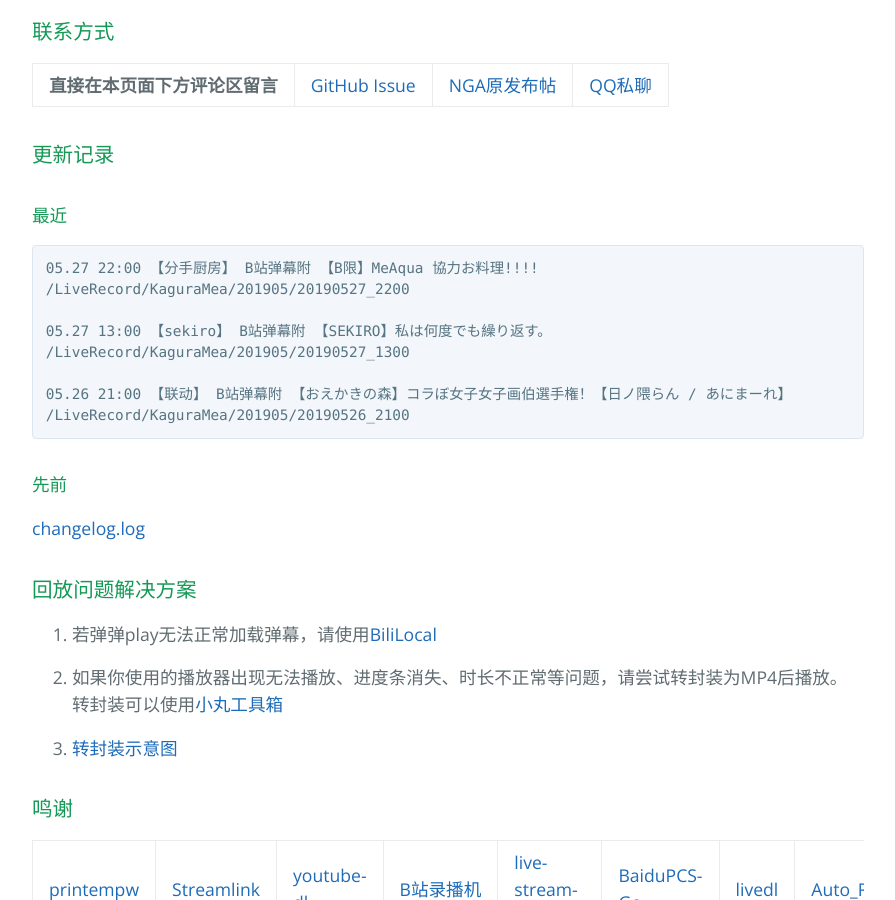
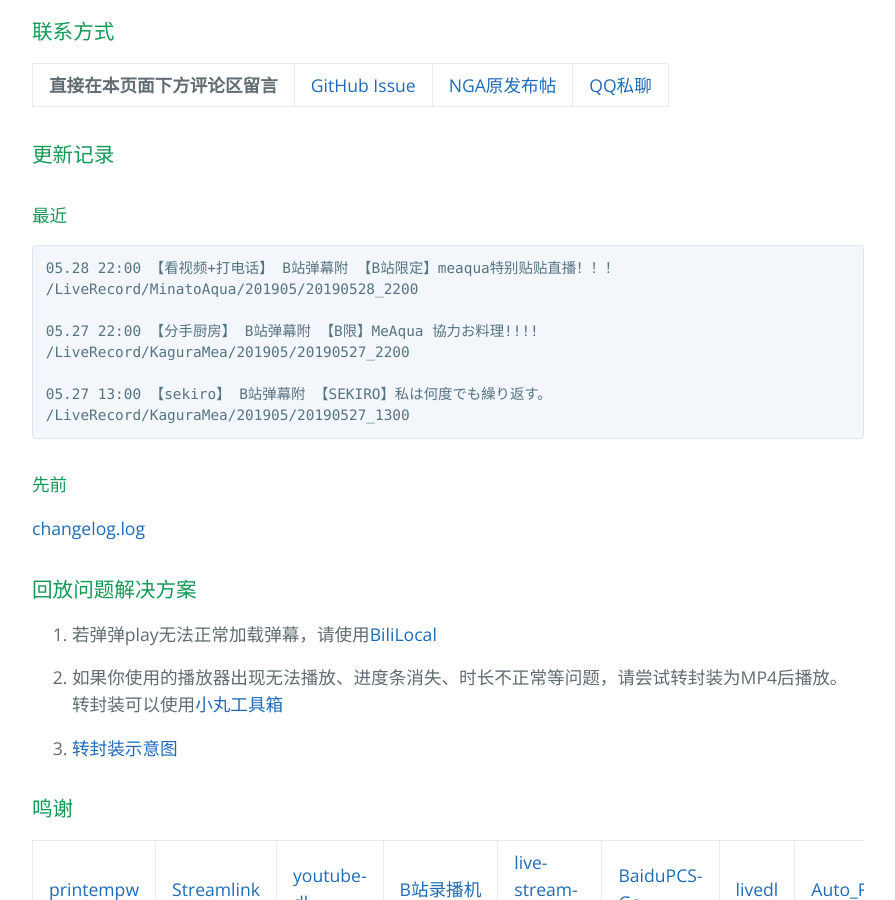
Before and after one commit to kaguramea-record/kaguramea-record.github.io, a Jekyll site: the page built from index.md, in a window 1280 px wide and 900 px high, scrolled down 1299 px. Shown: the whole window, without its empty margins (192-1087 px from the left). Built offline with Jekyll 4.4.1, drawn with Linux system fonts in a browser that asks for light colours; comment, search, counter and statistics services are not loaded.

Commit message:
Update 190529

````diff
--- a/index.md
+++ b/index.md
@@ -42,14 +42,14 @@ layout: default
 #### 最近
 
 ```
+05.28 22:00 【看视频+打电话】 B站弹幕附 【B站限定】meaqua特别贴贴直播！！！
+/LiveRecord/MinatoAqua/201905/20190528_2200
+
 05.27 22:00 【分手厨房】 B站弹幕附 【B限】MeAqua 協力お料理!!!!
 /LiveRecord/KaguraMea/201905/20190527_2200
 
 05.27 13:00 【sekiro】 B站弹幕附 【SEKIRO】私は何度でも繰り返す。
 /LiveRecord/KaguraMea/201905/20190527_1300
-
-05.26 21:00 【联动】 B站弹幕附 【おえかきの森】コラぼ女子女子画伯選手権！【日ノ隈らん / あにまーれ】
-/LiveRecord/KaguraMea/201905/20190526_2100
 ```
 
 #### 先前
````
Also changed, not shown: 1 other file.
